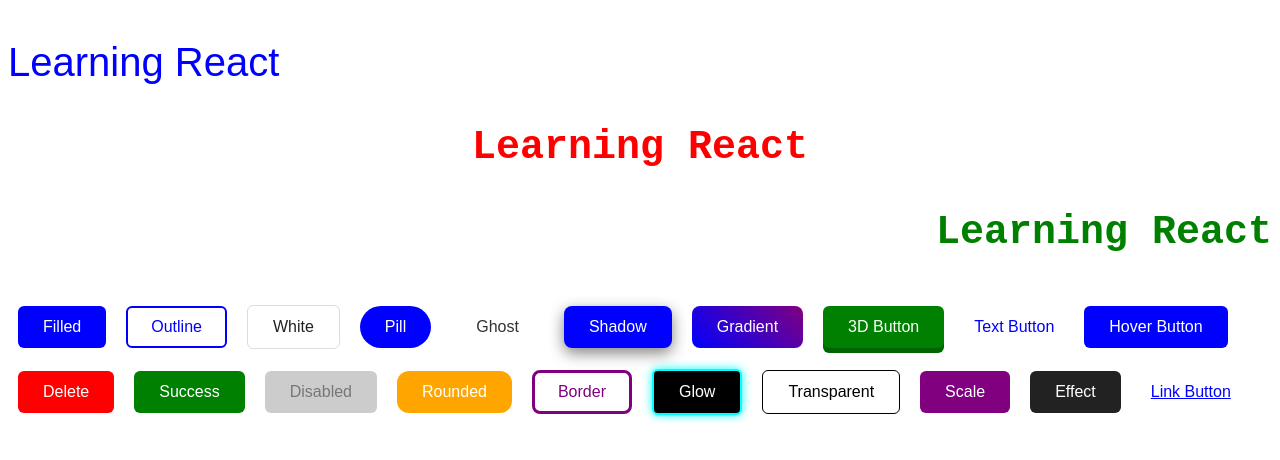
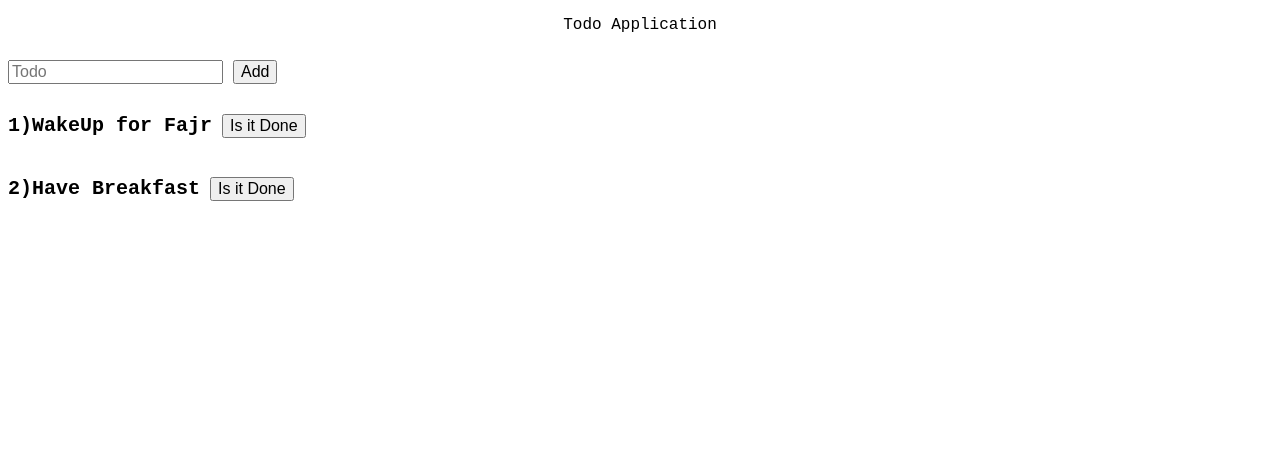
Before and after one commit to bilalteaching-byte/SMIT_9_11_BAHADURABAD_23, a React (Vite) app in the folder React/firstapp/: page / in a window 1280 px wide. Shown: the top 460 px of the page. Built offline with nearby package versions, Linux system fonts and the light colour scheme.

Commit message:
built todo app

```diff
--- a/React/firstapp/src/App.css
+++ b/React/firstapp/src/App.css
@@ -264,3 +264,10 @@
   padding: 10px;
   text-decoration: underline;
 }
+
+
+
+input {
+  font-size: 16px;
+  font-family: Arial, sans-serif;
+}
--- a/React/firstapp/src/App.jsx
+++ b/React/firstapp/src/App.jsx
@@ -3,157 +3,189 @@
 import reactLogo from "./assets/react.svg";
 import viteLogo from "./assets/vite.svg";
 import Button from "./components/button";
-import { btnStyles, colors, fontFamilies, fontWeights, textAlign } from "./constant/theme";
+import {
+  btnStyles,
+  colors,
+  fontFamilies,
+  fontSizes,
+  fontWeights,
+  textAlign,
+} from "./constant/theme";
 import Text from "./components/text";
 
 function App() {
+  const [count, setCount] = useState(0);
+
   return (
-    <>
-      <Text
-        title={"Learning React"}
-        align={textAlign.left}
-        color={colors.blue}
-        weight={fontWeights.medium}
-        family={fontFamilies.sans}
-        size={40}
-      />
+    <div>
+      <Text title={"Count"} size={fontSizes.huge} />
+      <Text title={count} size={fontSizes.huge} />
 
-      <Text
-        title={"Learning React"}
-        align={"center"}
-        color={"red"}
-        weight={"bold"}
-        size={40}
-      />
+      <div
+        style={{
+          display: "flex",
+          justifyContent: "center",
+          alignItems: "center",
+        }}
+      >
+        <Button
+          title={"Plus"}
+          onClick={() => setCount(count + 1)}
+          className={btnStyles.btnSuccess}
+        />
+        <Button
+          title={"Minus"}
+          onClick={() => setCount(count - 1)}
+          className={btnStyles.btnDanger}
+        />
+      </div>
+    </div>
+    // <>
+    //   <Text
+    //     title={"Learning React"}
+    //     align={textAlign.left}
+    //     color={colors.blue}
+    //     weight={fontWeights.medium}
+    //     family={fontFamilies.sans}
+    //     size={40}
+    //   />
 
-      <Text
-        title={"Learning React"}
-        align={"right"}
-        color={"green"}
-        weight={"bold"}
-        size={40}
-      />
+    //   <Text
+    //     title={"Learning React"}
+    //     align={"center"}
+    //     color={"red"}
+    //     weight={"bold"}
+    //     size={40}
+    //   />
 
-      <Button
-        className={btnStyles.btnFilled}
-        title="Filled"
-        onClick={() => console.log("filled clicked")}
-      />
+    //   <Text
+    //     title={"Learning React"}
+    //     align={"right"}
+    //     color={"green"}
+    //     weight={"bold"}
+    //     size={40}
+    //   />
 
-      <Button
-        className={btnStyles.btnOutline}
-        title="Outline"
-        onClick={() => console.log("outline clicked")}
-      />
+    //   <Button
+    //     className={btnStyles.btnFilled}
+    //     title="Filled"
+    //     onClick={() => console.log("filled clicked")}
+    //   />
 
-      <Button
-        className={btnStyles.btnWhite}
-        title="White"
-        onClick={() => console.log("white clicked")}
-      />
+    //   <Button
+    //     className={btnStyles.btnOutline}
+    //     title="Outline"
+    //     onClick={() => console.log("outline clicked")}
+    //   />
 
-      <Button
-        className={btnStyles.btnPill}
-        title="Pill"
-        onClick={() => console.log("pill clicked")}
-      />
+    //   <Button
+    //     className={btnStyles.btnWhite}
+    //     title="White"
+    //     onClick={() => console.log("white clicked")}
+    //   />
 
-      <Button
-        className={btnStyles.btnGhost}
-        title="Ghost"
-        onClick={() => console.log("ghost clicked")}
-      />
+    //   <Button
+    //     className={btnStyles.btnPill}
+    //     title="Pill"
+    //     onClick={() => console.log("pill clicked")}
+    //   />
 
-      <Button
-        className={btnStyles.btnShadow}
-        title="Shadow"
-        onClick={() => console.log("shadow clicked")}
-      />
+    //   <Button
+    //     className={btnStyles.btnGhost}
+    //     title="Ghost"
+    //     onClick={() => console.log("ghost clicked")}
+    //   />
 
-      <Button
-        className={btnStyles.btnGradient}
-        title="Gradient"
-        onClick={() => console.log("gradient clicked")}
-      />
+    //   <Button
+    //     className={btnStyles.btnShadow}
+    //     title="Shadow"
+    //     onClick={() => console.log("shadow clicked")}
+    //   />
 
-      <Button
-        className={btnStyles.btn3D}
-        title="3D Button"
-        onClick={() => console.log("3D clicked")}
-      />
+    //   <Button
+    //     className={btnStyles.btnGradient}
+    //     title="Gradient"
+    //     onClick={() => console.log("gradient clicked")}
+    //   />
 
-      <Button
-        className={btnStyles.btnText}
-        title="Text Button"
-        onClick={() => console.log("text clicked")}
-      />
+    //   <Button
+    //     className={btnStyles.btn3D}
+    //     title="3D Button"
+    //     onClick={() => console.log("3D clicked")}
+    //   />
 
-      <Button
-        className={btnStyles.btnHover}
-        title="Hover Button"
-        onClick={() => console.log("hover clicked")}
-      />
+    //   <Button
+    //     className={btnStyles.btnText}
+    //     title="Text Button"
+    //     onClick={() => console.log("text clicked")}
+    //   />
 
-      <Button
-        className={btnStyles.btnDanger}
-        title="Delete"
-        onClick={() => console.log("delete clicked")}
-      />
+    //   <Button
+    //     className={btnStyles.btnHover}
+    //     title="Hover Button"
+    //     onClick={() => console.log("hover clicked")}
+    //   />
 
-      <Button
-        className={btnStyles.btnSuccess}
-        title="Success"
-        onClick={() => console.log("success clicked")}
-      />
+    //   <Button
+    //     className={btnStyles.btnDanger}
+    //     title="Delete"
+    //     onClick={() => console.log("delete clicked")}
+    //   />
 
-      <Button
-        className={btnStyles.btnDisabled}
-        title="Disabled"
-        onClick={() => console.log("disabled clicked")}
-      />
+    //   <Button
+    //     className={btnStyles.btnSuccess}
+    //     title="Success"
+    //     onClick={() => console.log("success clicked")}
+    //   />
 
-      <Button
-        className={btnStyles.btnRounded}
-        title="Rounded"
-        onClick={() => console.log("rounded clicked")}
-      />
+    //   <Button
+    //     className={btnStyles.btnDisabled}
+    //     title="Disabled"
+    //     onClick={() => console.log("disabled clicked")}
+    //   />
 
-      <Button
-        className={btnStyles.btnBorder}
-        title="Border"
-        onClick={() => console.log("border clicked")}
-      />
+    //   <Button
+    //     className={btnStyles.btnRounded}
+    //     title="Rounded"
+    //     onClick={() => console.log("rounded clicked")}
+    //   />
 
-      <Button
-        className={btnStyles.btnGlow}
-        title="Glow"
-        onClick={() => console.log("glow clicked")}
-      />
+    //   <Button
+    //     className={btnStyles.btnBorder}
+    //     title="Border"
+    //     onClick={() => console.log("border clicked")}
+    //   />
 
-      <Button
-        className={btnStyles.btnTransparent}
-        title="Transparent"
-        onClick={() => console.log("transparent clicked")}
-      />
+    //   <Button
+    //     className={btnStyles.btnGlow}
+    //     title="Glow"
+    //     onClick={() => console.log("glow clicked")}
+    //   />
 
-      <Button
-        className={btnStyles.btnScale}
-        title="Scale"
-        onClick={() => console.log("scale clicked")}
-      />
+    //   <Button
+    //     className={btnStyles.btnTransparent}
+    //     title="Transparent"
+    //     onClick={() => console.log("transparent clicked")}
+    //   />
 
-      <Button
-        className={btnStyles.btnEffect}
-        title="Effect"
-        onClick={() => console.log("effect clicked")}
-      />
+    //   <Button
+    //     className={btnStyles.btnScale}
+    //     title="Scale"
+    //     onClick={() => console.log("scale clicked")}
+    //   />
 
-      <Button
-        className={btnStyles.btnLink}
-        title="Link Button"
-        onClick={() => console.log("link clicked")}
-      />
-    </>
+    //   <Button
+    //     className={btnStyles.btnEffect}
+    //     title="Effect"
+    //     onClick={() => console.log("effect clicked")}
+    //   />
+
+    //   <Button
+    //     className={btnStyles.btnLink}
+    //     title="Link Button"
+    //     onClick={() => console.log("link clicked")}
+    //   />
+    // </>
   );
 }
 
--- /dev/null
+++ b/React/firstapp/src/components/input.jsx
@@ -0,0 +1,5 @@
+function Input({ placeholder, value, onChange }) {
+  return <input placeholder={placeholder} value={value} onChange={onChange} />;
+}
+
+export default Input;
--- a/React/firstapp/src/main.jsx
+++ b/React/firstapp/src/main.jsx
@@ -1,9 +1,11 @@
 import { StrictMode } from 'react'
 import { createRoot } from 'react-dom/client'
 import App from './App.jsx'
+import Todos from './pages/todo.jsx'
 
 createRoot(document.getElementById('root')).render(
   <StrictMode>
-    <App />
+    {/* <App /> */}
+    <Todos />
   </StrictMode>,
 )
--- /dev/null
+++ b/React/firstapp/src/pages/todo.jsx
@@ -0,0 +1,66 @@
+import { useState } from "react";
+import Text from "../components/text";
+import Input from "../components/input";
+import Button from "../components/button";
+import { fontFamilies, fontSizes, fontWeights } from "../constant/theme";
+
+function Todos() {
+  const [todos, setTodos] = useState([
+    {
+      title: "WakeUp for Fajr",
+      isDone: false,
+    },
+    {
+      title: "Have Breakfast",
+      isDone: false,
+    },
+  ]);
+  const [todoInp, setTodoInp] = useState("");
+
+  const addTodo = () => {
+    if (todoInp == "") return alert("Add Value");
+    let obj = { title: todoInp, isDone: false };
+    setTodos([obj, ...todos]);
+    setTodoInp("")
+  };
+
+  return (
+    <div>
+      <Text title={"Todo Application"} />
+      <div>
+        <Input
+          placeholder="Todo"
+          onChange={(e) => setTodoInp(e.target.value)}
+          value={todoInp}
+        />
+        <Button title={"Add"} onClick={addTodo} />
+      </div>
+
+      <div>
+        {todos.map((data, ind) => {
+          return (
+            <div key={ind} style={{ display: "flex", alignItems: "center" }}>
+              <Text
+                title={ind + 1 + ")"}
+                size={fontSizes.lg}
+                weight={fontWeights.bold}
+                family={fontFamilies.mono}
+              />
+              <Text
+                title={data.title}
+                size={fontSizes.lg}
+                weight={fontWeights.bold}
+                family={fontFamilies.mono}
+              />
+              <div>
+                <Button title={"Is it Done"} />
+              </div>
+            </div>
+          );
+        })}
+      </div>
+    </div>
+  );
+}
+
+export default Todos;
```
